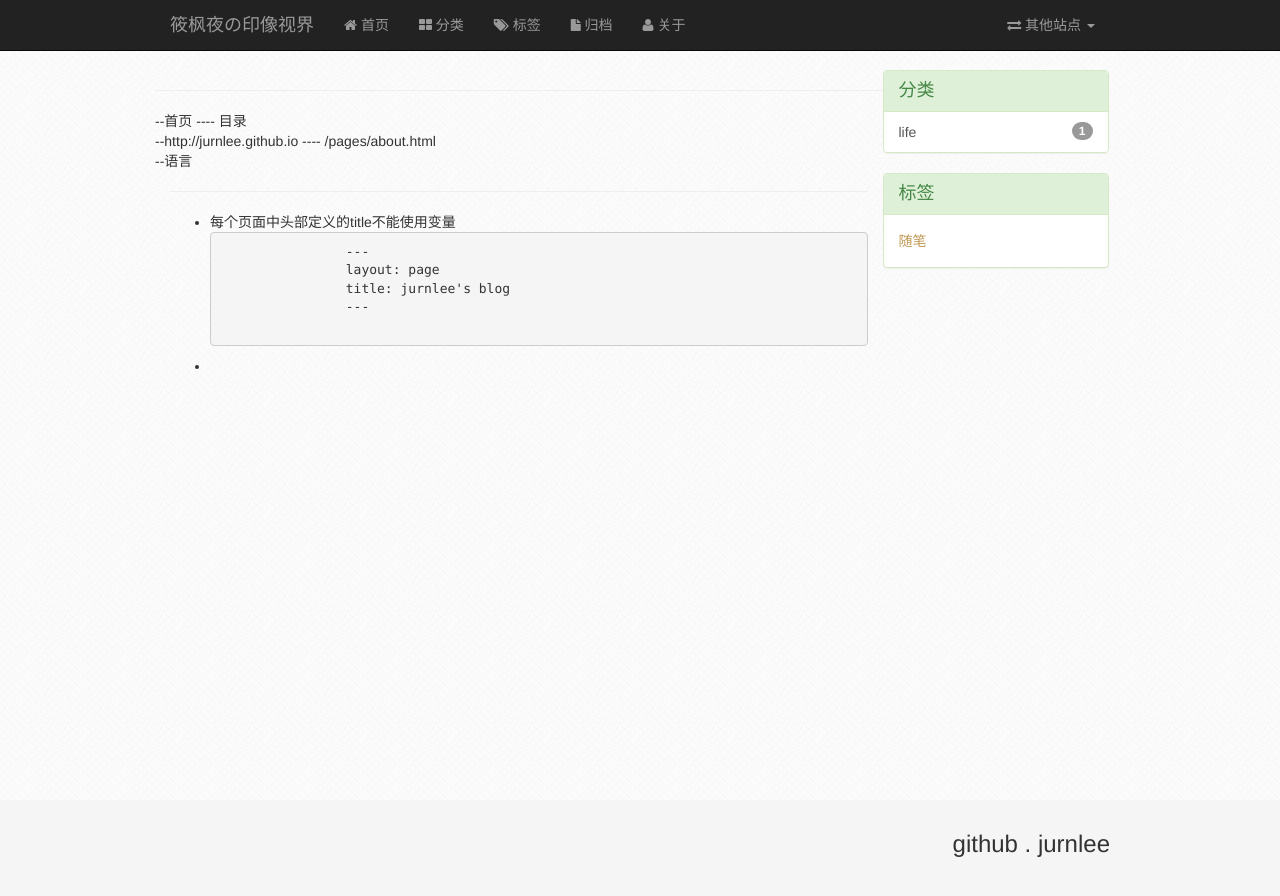
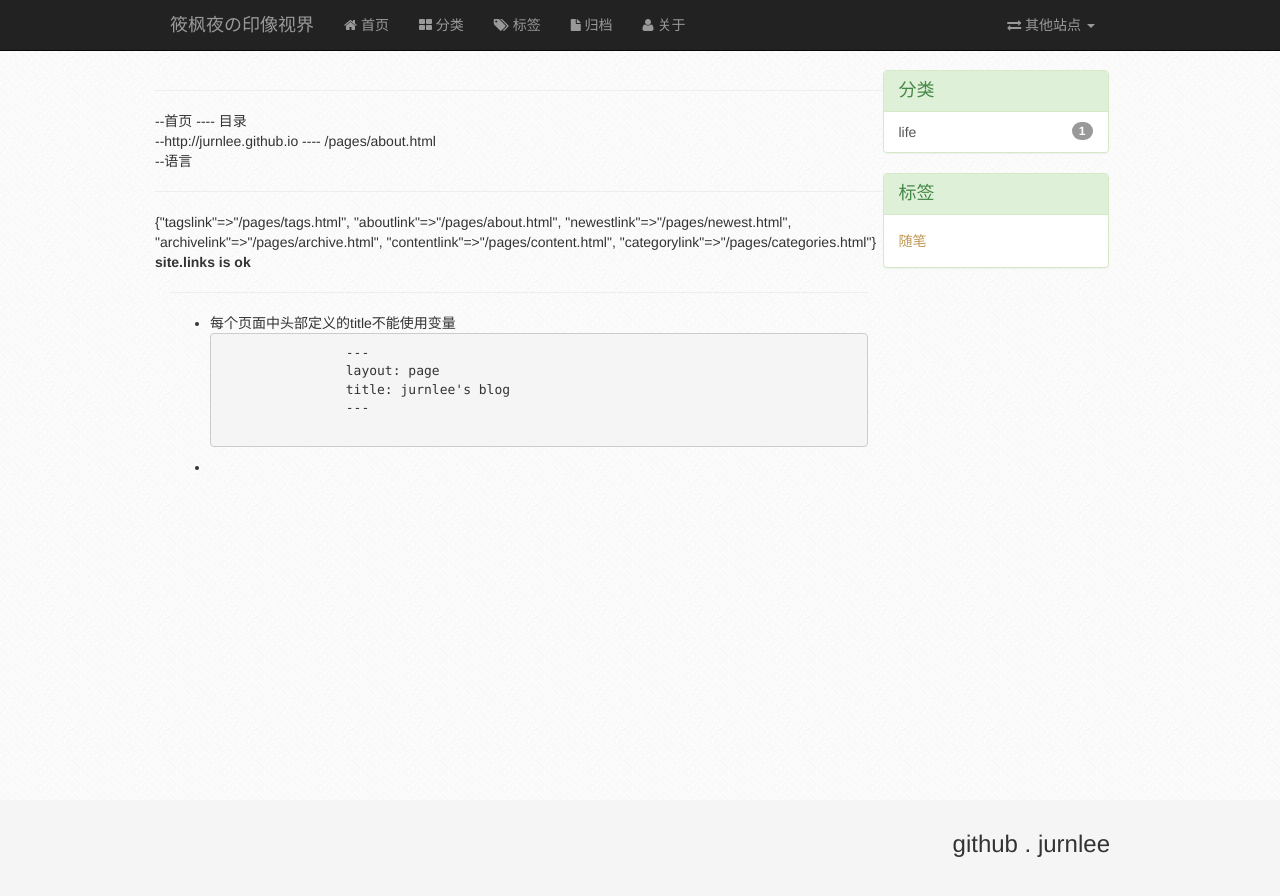
Before and after one commit to jurnlee/jurnlee.github.com, a Jekyll site: the page built from Constants.html, in a window 1280 px wide. Shown: the top 896 px of the page. Built offline with Jekyll 4.4.1, drawn with Linux system fonts in a browser that asks for light colours.

Commit message:
Update Constants.html

```diff
--- a/Constants.html
+++ b/Constants.html
@@ -24,6 +24,10 @@ title: 首页
   --{{site.url}} ---- {{site.links.aboutlink}} 		<br>
   --{{site.constants.language}}		<br>
 
+  <hr>
+  {{site.links}}
+  {% if site.links %} <b>site.links is ok</b> {% endif %}
+
 </div>
 <hr />
 <ul>
```
